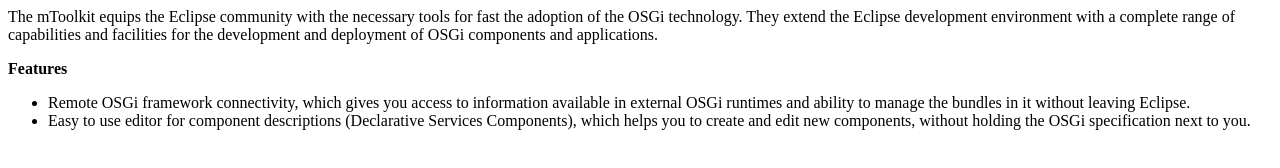
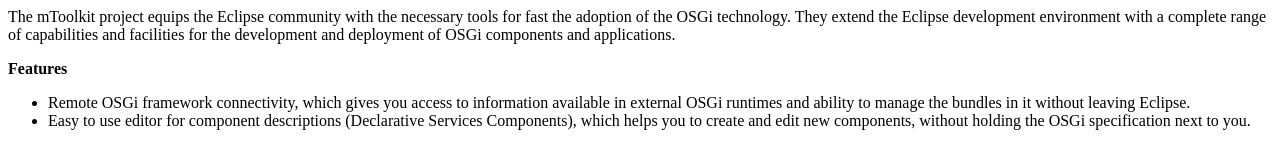
Before and after one commit to eurotech/mtoolkit, a plain HTML site: page www/index.html in a window 1280 px wide. Drawn offline with Linux system fonts and the light colour scheme.

Commit message:
Updated html component "Project Overview" through the web interface.

```diff
--- a/www/index.html
+++ b/www/index.html
@@ -1,5 +1,5 @@
-<meta http-equiv="Content-Type" content="text/html; charset=UTF-8" /><p>
-The mToolkit equips the Eclipse community with the necessary tools for fast the adoption of the OSGi technology. They extend the Eclipse development environment with a complete range of capabilities and facilities for the development and deployment of OSGi components and applications.
+<meta http-equiv="Content-Type" content="text/html; charset=UTF-8" />                              <p>
+The mToolkit project equips the Eclipse community with the necessary tools for fast the adoption of the OSGi technology. They extend the Eclipse development environment with a complete range of capabilities and facilities for the development and deployment of OSGi components and applications.
 </p>
 <p>
 <b>Features</b><br>
```
